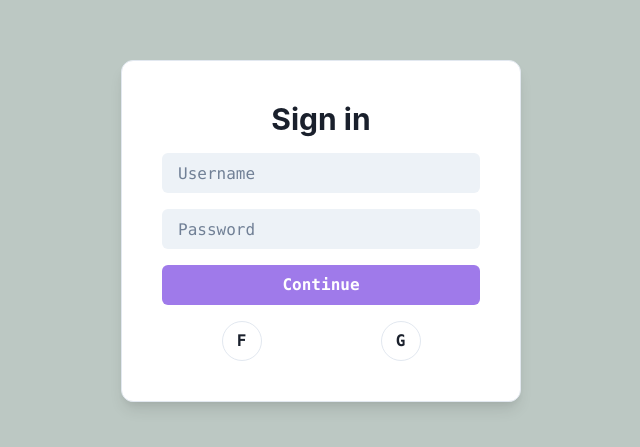
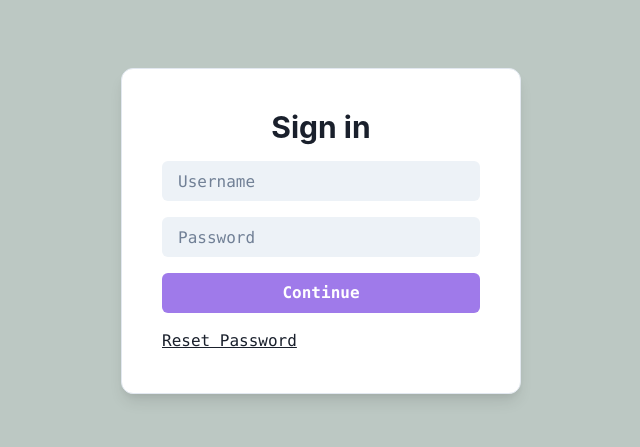
Before and after one commit to Techsip-CAP805/drinkwise, a Next.js app: page /admin in a window 1280 px wide. Shown: the part 169-616 px from the top of the page, without its empty margins (319-959 px from the left). Built offline with nearby package versions, Linux system fonts and the light colour scheme.

Commit message:
employee nav remove & admin page tuning

```diff
--- a/src/pages/admin.js
+++ b/src/pages/admin.js
@@ -1,5 +1,6 @@
 // pages/login.js
-import { Flex, Box, Heading, Input, Button, Stack } from '@chakra-ui/react';
+import { Flex, Box, Heading, Input, Button, Stack, Text} from '@chakra-ui/react';
+import Link from 'next/link';
 
 export default function Login() {
   return (
@@ -46,26 +47,7 @@ export default function Login() {
             </Stack>
           </form>
         </Box>
-        <Flex mt={4} justifyContent="space-around">
-          <Button
-            bg="white"
-            border="1px"
-            borderColor="gray.200"
-            borderRadius="full"
-            p={2}
-          >
-            F
-          </Button>
-          <Button
-            bg="white"
-            border="1px"
-            borderColor="gray.200"
-            borderRadius="full"
-            p={2}
-          >
-            G
-          </Button>
-        </Flex>
+        <Link href='/admin/resetpass'><Text as='u'>Reset Password</Text></Link>
       </Box>
     </Flex>
   );
--- a/src/pages/admin/userid/dashboard.js
+++ b/src/pages/admin/userid/dashboard.js
@@ -34,7 +34,7 @@ import {
     return (
       <Flex direction="column" minHeight="100vh" bg="#a8b8b1" p={4}>
         <Flex>
-          <VStack align="start" spacing={4} width="200px" p={4} bg='#8fa39b' borderRadius='5px' boxShadow='lg'>
+          <VStack align="start" spacing={4} width='12vw' p={4} bg='#8fa39b' borderRadius='5px' boxShadow='lg'>
             <Heading size="md">Drinkwise</Heading>
             <Link href='/admin/userid/dashboard'>dashboard</Link>
             <Text>Sales</Text>
--- a/src/pages/admin/userid/edit/menu/main.js
+++ b/src/pages/admin/userid/edit/menu/main.js
@@ -56,8 +56,8 @@ const MainMenu = () => {
   return (
     <Box bg='#bcc8c3' minH='100vh' p={4}>
       <Flex direction='row' spacing={0} alignItems='start'>
-        <VStack align="start" spacing={4} width="220px" h='90vh' p={4} bg='#8fa39b' borderRadius='5px' boxShadow='lg' position='fixed'>
-          <Heading size="md" mb={4}>Drinkwise</Heading>
+        <VStack align="start" spacing={4} w='12vw' h='90vh' p={4} bg='#8fa39b' borderRadius='5px' boxShadow='lg' position='fixed'>
+          <Heading size="md">Drinkwise</Heading>
           <Link href='/admin/userid/dashboard'>dashboard</Link>
           <Text>Sales</Text>
           <Link href='/admin/userid/sales'>sales overview</Link>
@@ -68,7 +68,7 @@ const MainMenu = () => {
           <Link href='/admin/userid/edit/locations'>edit locations</Link>
         </VStack>
 
-        <Container w='calc(100vw - 260px)' minH='100vh' py={10} maxW='6xl' ml='260px'>
+        <Container w='calc(100vw - 260px)' minH='100vh' py={10} maxW='6xl'>
           <VStack spacing={4} alignItems='center' mb={6}>
             <Input
               placeholder='Search drinks...'
--- a/src/pages/admin/userid/edit/menu/order.js
+++ b/src/pages/admin/userid/edit/menu/order.js
@@ -18,11 +18,11 @@ const OrderMenu = () => {
 
   return (
     <Box bg='#bcc8c3' minH='100vh' display='flex'>
-      <VStack align="start" spacing={4} width="200px" p={4} bg='#8fa39b' borderRadius='5px' boxShadow='lg' ml={4} mt={4}>
+      <VStack align="start" spacing={4} width='12vw' p={4} bg='#8fa39b' borderRadius='5px' boxShadow='lg' ml={4} mt={4}>
         <Heading size="md">Drinkwise</Heading>
         <Link href='/admin/userid/dashboard'>dashboard</Link>
         <Text>Sales</Text>
-        <Link href='/admin/userid/sales' ml={4}>sales overview</Link>
+        <Link href='/admin/userid/sales'>sales overview</Link>
         <Text>Menu</Text>
         <Link href='/admin/userid/edit/menu/main'>edit main menu</Link>
         <Link href='/admin/userid/edit/menu/order'>edit order menu</Link>
--- a/src/pages/admin/userid/sales.js
+++ b/src/pages/admin/userid/sales.js
@@ -5,7 +5,7 @@ import Link from 'next/link';
 const sales = () => {
   return (
     <Box bg='#bcc8c3' vw='100vw' minH='100vh'>
-    <VStack align="start" spacing={4} width="200px" p={4} mt={4} ml={4} h='90vh' bg='#8fa39b' borderRadius='5px' boxShadow='lg' position='fixed' >
+    <VStack align="start" spacing={4} w='12vw' p={4} mt={4} ml={4} h='90vh' bg='#8fa39b' borderRadius='5px' boxShadow='lg' position='fixed' >
           <Heading size="md">Drinkwise</Heading>
           <Link href='/admin/userid/dashboard'>dashboard</Link>
           <Text>Sales</Text>
--- a/src/pages/index.js
+++ b/src/pages/index.js
@@ -67,7 +67,7 @@ const Home = () => {
           </SimpleGrid>
           <VStack w='100%' minH='100vh' pt={24}>
           <Text fontSize='xl' color='white' as='b'>First time and can&#39;t decide? </Text>
-          <Text fontsize='lg'>Checkout our recommendation tool!</Text>
+          <Text fontSize='lg'>Checkout our recommendation tool!</Text>
           <Box bg='#93a39d' h='40vh' w='100%' textAlign='center'>Carousel here</Box>
           <IconButton
               aria-label='Scroll down'
--- a/src/pages/locations.js
+++ b/src/pages/locations.js
@@ -26,7 +26,7 @@ const Locations = () => {
     <Box bg="#bcc8c3">
       <Navbar />
       <Container w='100vw' minH='100vh' maxW='7xl' py={10} >
-      <Flex direction="column" justify="center" align="center" w="100%" h='100%' mt={20}>
+      <Flex direction="column" justify="center" align="center" w="100%" h='100%' mt={32}>
           <Grid templateColumns={{ base: "1fr", md: "repeat(3, 1fr)" }} gap={6} p={4}>
             {locations.map((location, index) => (
               <GridItem key={index}>
```
Also changed, not shown: src/components/Navbar.js (+5 -6 lines), src/pages/admin/userid/edit/locations.js (+5 -8 lines).
